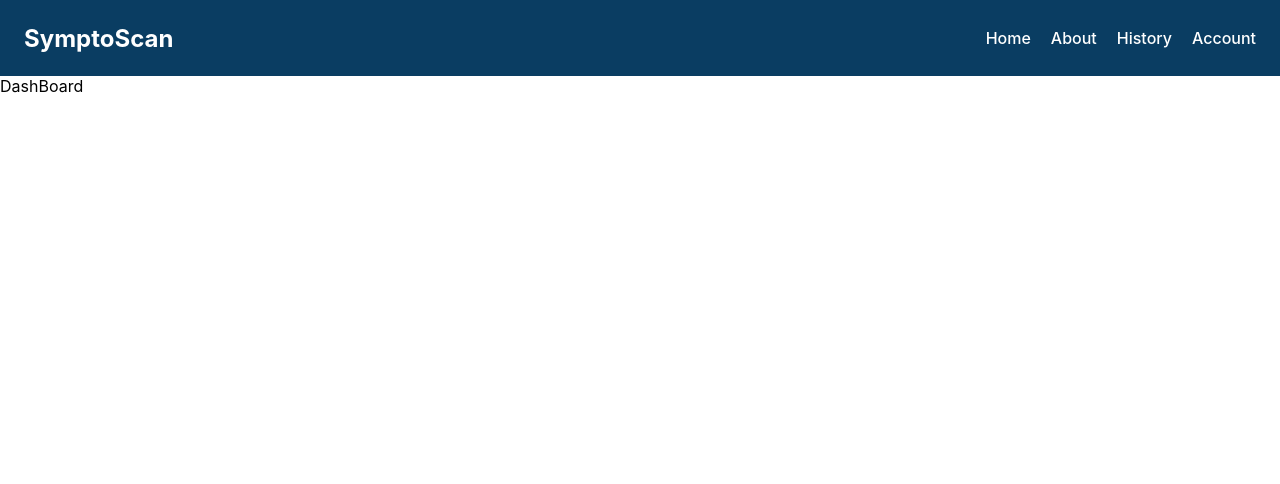
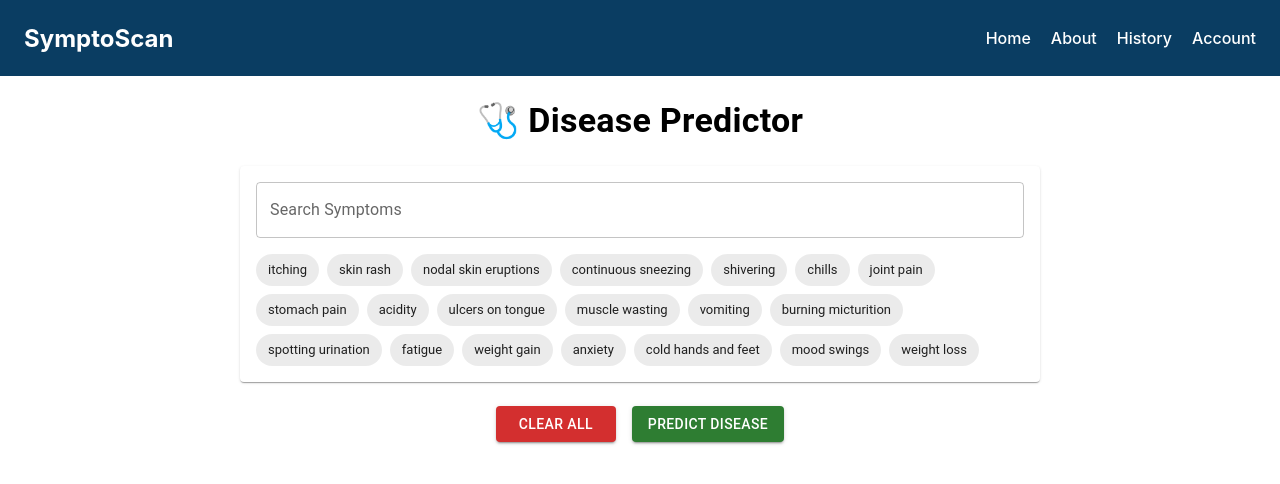
Before and after one commit to anishdeshmukh9/symtoscan, a React (Create React App) app: page /DashBoard in a window 1280 px wide. Shown: the top 484 px of the page. Built offline with nearby package versions, Linux system fonts and the light colour scheme.

Commit message:
dasboard file

```diff
--- a/package.json
+++ b/package.json
@@ -3,11 +3,16 @@
   "version": "0.1.0",
   "private": true,
   "dependencies": {
+    "@emotion/react": "^11.14.0",
+    "@emotion/styled": "^11.14.1",
+    "@mui/icons-material": "^7.3.1",
+    "@mui/material": "^7.3.1",
     "@testing-library/dom": "^10.4.1",
     "@testing-library/jest-dom": "^6.6.4",
     "@testing-library/react": "^16.3.0",
     "@testing-library/user-event": "^13.5.0",
     "firebase": "^12.1.0",
+    "framer-motion": "^12.23.12",
     "react": "^19.1.1",
     "react-dom": "^19.1.1",
     "react-router-dom": "^7.8.0",
--- a/src/comp/DashBoard.js
+++ b/src/comp/DashBoard.js
@@ -1,7 +1,134 @@
-import React from 'react'
+import React, { useState } from "react";
+import {
+  Box,
+  Typography,
+  TextField,
+  Chip,
+  Button,
+  Paper,
+  Stack
+} from "@mui/material";
 
-export default function DashBoard() {
+const symptomsList = [
+  "itching",
+  "skin rash",
+  "nodal skin eruptions",
+  "continuous sneezing",
+  "shivering",
+  "chills",
+  "joint pain",
+  "stomach pain",
+  "acidity",
+  "ulcers on tongue",
+  "muscle wasting",
+  "vomiting",
+  "burning micturition",
+  "spotting urination",
+  "fatigue",
+  "weight gain",
+  "anxiety",
+  "cold hands and feet",
+  "mood swings",
+  "weight loss"
+];
+
+export default function DiseasePredictorUI() {
+  const [search, setSearch] = useState("");
+  const [selectedSymptoms, setSelectedSymptoms] = useState([]);
+
+  const filteredSymptoms = symptomsList.filter((symptom) =>
+    symptom.toLowerCase().includes(search.toLowerCase())
+  );
+
+  const handleSelect = (symptom) => {
+    if (selectedSymptoms.includes(symptom)) {
+      setSelectedSymptoms(selectedSymptoms.filter((s) => s !== symptom));
+    } else {
+      setSelectedSymptoms([...selectedSymptoms, symptom]);
+    }
+  };
+
+  const handleClear = () => {
+    setSelectedSymptoms([]);
+    setSearch("");
+  };
+
+  const handlePredict = () => {
+    // ⚡ Backend logic will go here — send `selectedSymptoms` to FastAPI
+    console.log("Selected Symptoms:", selectedSymptoms);
+  };
+
   return (
-    <div>DashBoard</div>
-  )
+    <Box
+      sx={{
+        p: 3,
+        maxWidth: 800,
+        mx: "auto",
+        display: "flex",
+        flexDirection: "column",
+        gap: 3
+      }}
+    >
+      <Typography variant="h4" fontWeight="bold" textAlign="center">
+        🩺 Disease Predictor
+      </Typography>
+
+      <Paper sx={{ p: 2, display: "flex", flexDirection: "column", gap: 2 }}>
+        <TextField
+          label="Search Symptoms"
+          variant="outlined"
+          value={search}
+          onChange={(e) => setSearch(e.target.value)}
+          fullWidth
+        />
+
+        <Box sx={{ display: "flex", flexWrap: "wrap", gap: 1 }}>
+          {filteredSymptoms.map((symptom) => (
+            <Chip
+              key={symptom}
+              label={symptom}
+              clickable
+              color={selectedSymptoms.includes(symptom) ? "primary" : "default"}
+              onClick={() => handleSelect(symptom)}
+            />
+          ))}
+        </Box>
+      </Paper>
+
+      <Stack direction="row" spacing={2} justifyContent="center">
+        <Button
+          variant="contained"
+          color="error"
+          onClick={handleClear}
+          sx={{ minWidth: 120 }}
+        >
+          Clear All
+        </Button>
+        <Button
+          variant="contained"
+          color="success"
+          onClick={handlePredict}
+          sx={{ minWidth: 120 }}
+        >
+          Predict Disease
+        </Button>
+      </Stack>
+
+      {selectedSymptoms.length > 0 && (
+        <Paper sx={{ p: 2 }}>
+          <Typography variant="h6">Selected Symptoms:</Typography>
+          <Box sx={{ mt: 1, display: "flex", flexWrap: "wrap", gap: 1 }}>
+            {selectedSymptoms.map((symptom) => (
+              <Chip
+                key={symptom}
+                label={symptom}
+                color="primary"
+                onDelete={() => handleSelect(symptom)}
+              />
+            ))}
+          </Box>
+        </Paper>
+      )}
+    </Box>
+  );
 }
--- a/src/comp/login.js
+++ b/src/comp/login.js
@@ -3,21 +3,26 @@ import { getAuth, GoogleAuthProvider, signInWithPopup, onAuthStateChanged, signO
 import { initializeApp } from "firebase/app";
 import firebaseConfig from "../firebaseConfig";
 import { Navigate } from "react-router-dom";
+import { useNavigate } from "react-router-dom";
+
 
 initializeApp(firebaseConfig);
 const auth = getAuth();
 
 
 
+
 export default function Login() {
 const [user, setUser] = useState(null);
-if (user != null) {
-    Navigate("/Dashboard")
-}
+const navigate = useNavigate();
+
 
   useEffect(() => {
     const unsubscribe = onAuthStateChanged(auth, (currentUser) => {
       setUser(currentUser);
+      if (currentUser) {
+  navigate("/dashboard");
+}
     });
     return () => unsubscribe(); // Cleanup subscription on unmount
   }, []);
```
Also changed, not shown: 1 other file (tests, documents, lock files or other folders).
